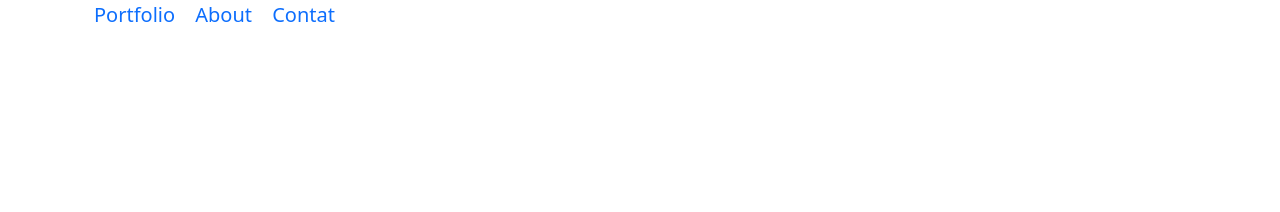
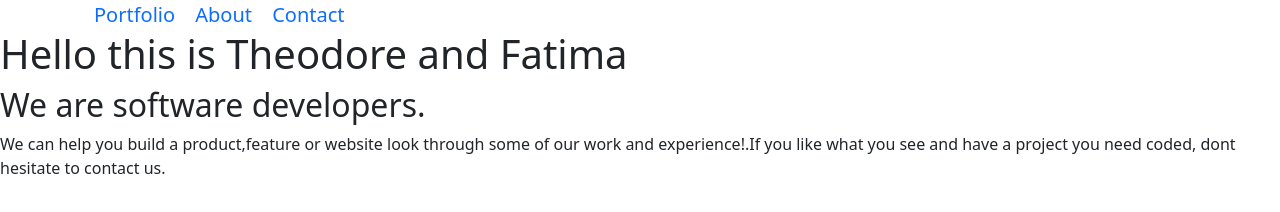
Before and after one commit to TimmyChan99/Portfolio_bootstrap, a website: page index.html in a window 1280 px wide. Drawn offline with Linux system fonts and the light colour scheme.

Commit message:
worked on feature branch

```diff
--- a/index.html
+++ b/index.html
@@ -15,9 +15,17 @@
         <nav class="container-fluid">
             <a class="navbar-brand" href="#">Portfolio</a>
             <a class="navbar-brand" href="#">About</a>
-            <a class="navbar-brand" href="#">Contat</a>
+            <a class="navbar-brand" href="#">Contact</a>
         </nav>
     </header>
+
+    <section>
+        <h1>Hello this is Theodore and Fatima</h1>
+        <h2>We are software developers.</h2>
+        <p>We can help you build a product,feature or website look through some of our work and experience!.If you like what you see and have a project you need coded, dont hesitate to contact us.
+
+        </p>
+    </section>
 </body>
 
 </html>
```
